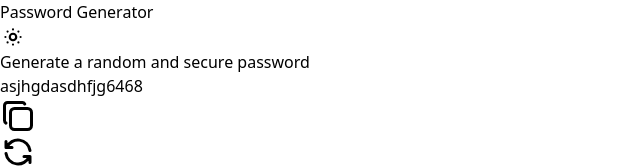
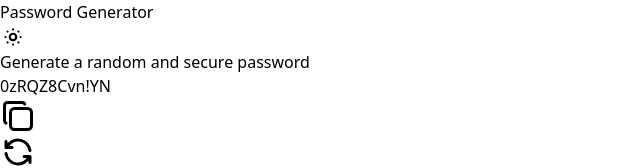
Before and after one commit to AndresToroC/reactjs, a React (Vite) app in the folder projects/03-password-generator/: page / in a window 1280 px wide. Shown: the top 168 px of the page, without its empty margins (0-640 px from the left). Built offline with nearby package versions, Linux system fonts and the light colour scheme.

Commit message:
Generate random password

```diff
--- a/projects/03-password-generator/src/components/PasswordGenerator.jsx
+++ b/projects/03-password-generator/src/components/PasswordGenerator.jsx
@@ -1,12 +1,12 @@
-import React, { useState } from 'react'
+import React, { useEffect, useState } from 'react'
 import { IconCopy, IconRefresh } from '@tabler/icons-react'
 
 import { toast, ToastContainer } from 'react-toastify';
-import "react-toastify/dist/ReactToastify.css";
+import 'react-toastify/dist/ReactToastify.css';
 
 export const PasswordGenerator = () => {
   const [lengthPassword, setLengthPassword] = useState(12)
-  const [password, setPassword] = useState('asjhgdasdhfjg6468');
+  const [password, setPassword] = useState();
 
   const copyPassword = () => {
     navigator.clipboard.writeText(password)
@@ -17,6 +17,23 @@ export const PasswordGenerator = () => {
     });
   }
 
+  const generatePassword = () => {
+    const chars = 'ABCDEFGHIJKLMNOPQRSTUVWXYZabcdefghijklmnopqrstuvwxyz0123456789!@#$%^&*()';
+    let passwordRandom = '';
+
+    for (let index = 0; index < lengthPassword; index++) {
+      const random = Math.floor(Math.random() * chars.length)
+      passwordRandom += chars.charAt(random);
+    }
+
+    setPassword(passwordRandom)
+  }
+
+  useEffect(() => {
+    generatePassword();
+  }, [])
+
+
   return (
     <main>
       <ToastContainer />
@@ -26,10 +43,10 @@ export const PasswordGenerator = () => {
         </div>
         <div className='bg-white border border-gray-200 rounded-lg p-8 mb-6'>
           <div className='flex justify-between'>
-            <p className='font-bold text-3xl'>{ password }</p>
+            <p className='font-bold text-3xl flex-none w-3/5 md:w-3/4 whitespace-nowrap text-ellipsis overflow-hidden'>{ password }</p>
             <div className='flex gap-4'>
               <IconCopy size={ 36 } onClick={ copyPassword } style={{ cursor: 'pointer' }} />
-              <IconRefresh size={ 36 } style={{ cursor: 'pointer' }} />
+              <IconRefresh size={ 36 } onClick={ generatePassword } style={{ cursor: 'pointer' }} />
             </div>
           </div>
         </div>
```
